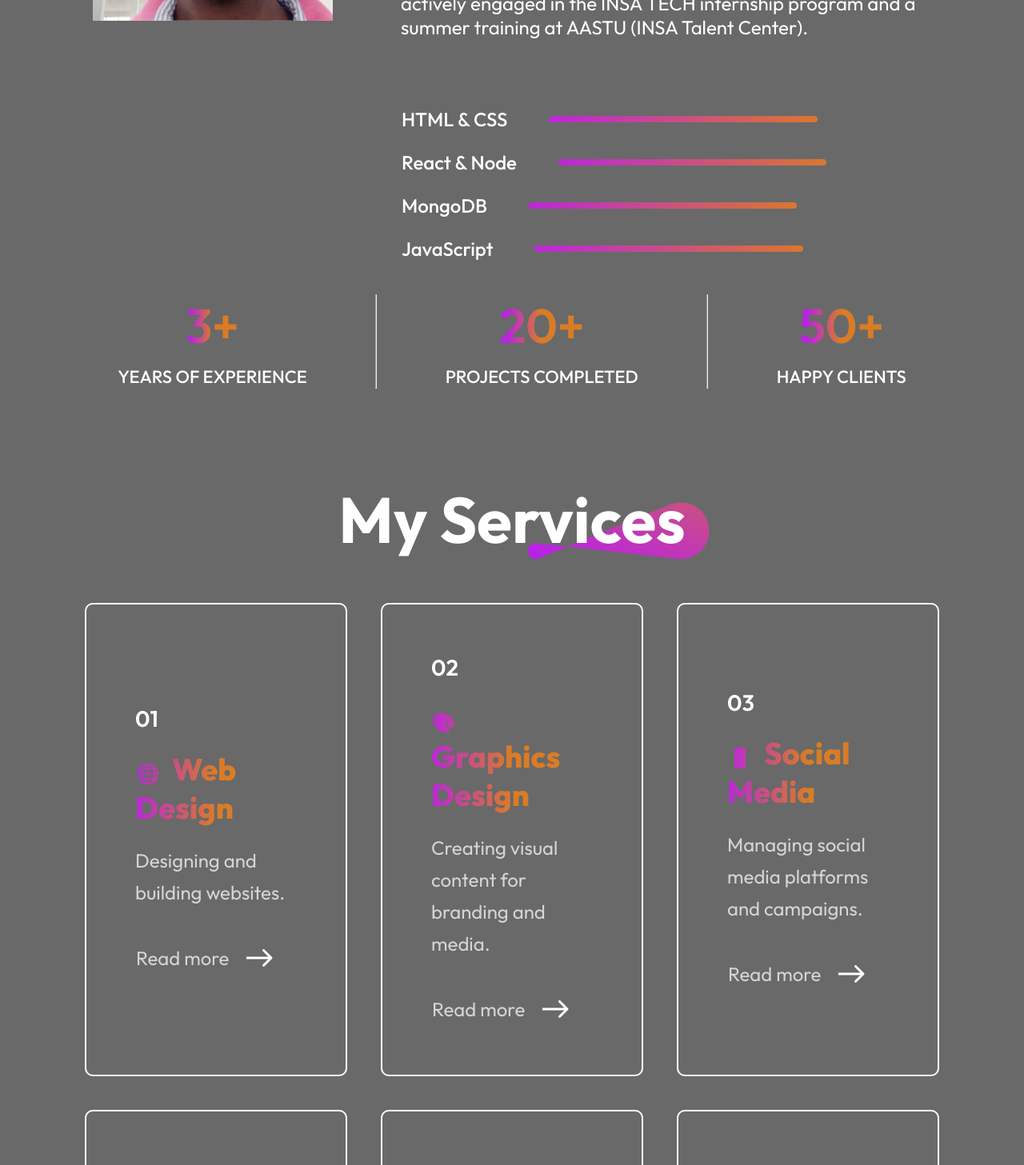
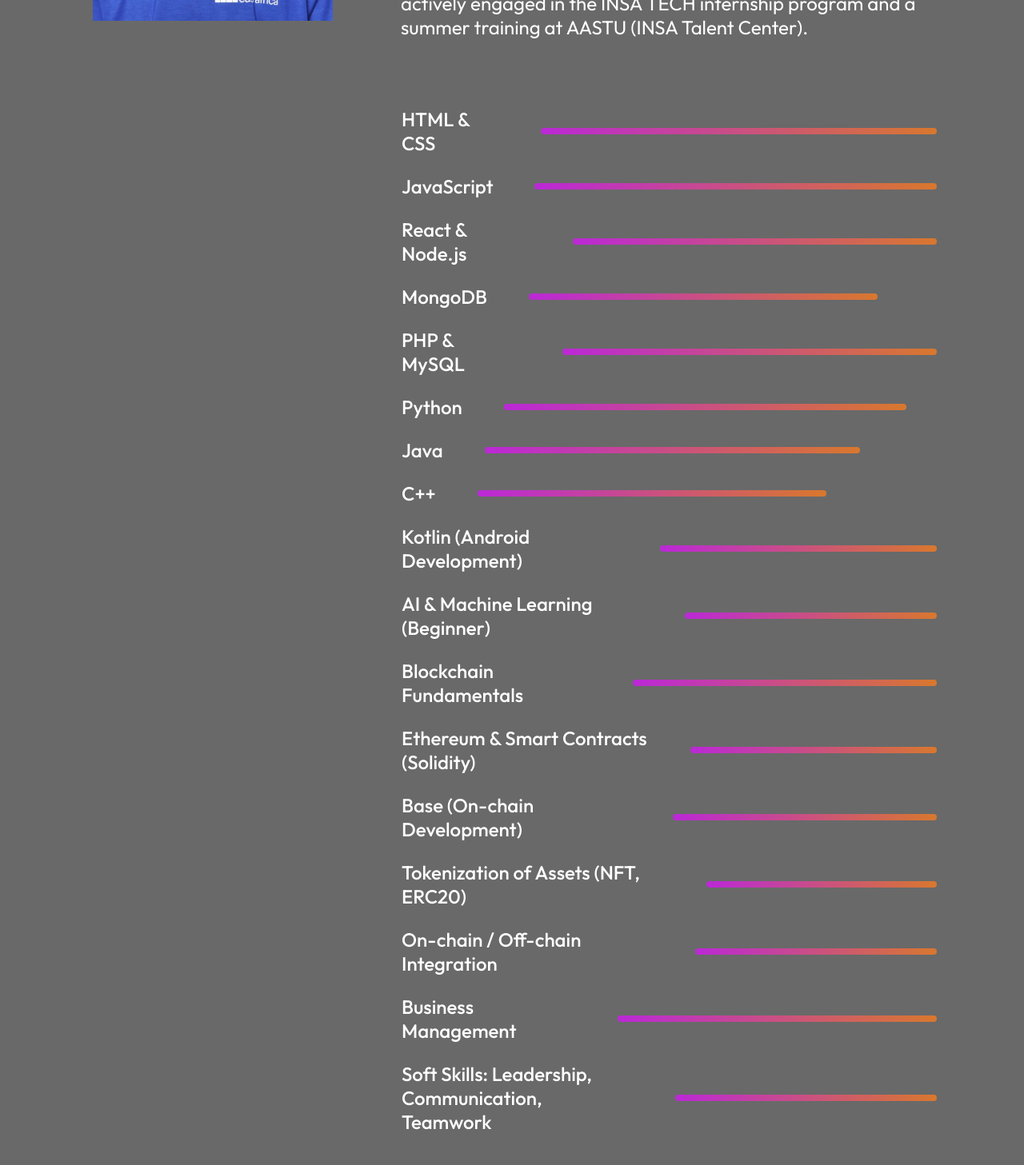
Before and after one commit to Gemtessa09/second, a React (Vite) app: page / in a window 1280 px wide. Shown: the part 1600-3057 px from the top of the page at 80% size. Built offline with nearby package versions, Linux system fonts and the light colour scheme.

Commit message:
Update About.jsx

```diff
--- a/src/components/About/About.jsx
+++ b/src/components/About/About.jsx
@@ -1,7 +1,7 @@
 import React from 'react';
 import './About.css';
 import theme_pattern from '../../assets/theme_pattern.svg'
-import profile_img from '../../assets/gAMTAA.jpg' // check file name is exact!
+import profile_img from '../../assets/gamtanew1.jpg' // check file name is exact!
 
 const About = () => {
   return (
@@ -28,14 +28,31 @@ const About = () => {
                 I am also actively engaged in the INSA TECH internship program and a summer training at AASTU (INSA Talent Center).</p>
           </div>
 
-          <div className="about-skills">
-            <div className="about-skill"> <p>HTML & CSS</p> <hr style={{ width: "50%" }} /> </div>
-            <div className="about-skill"> <p>React & Node </p> <hr style={{ width: "50%" }} /> </div>
-            <div className="about-skill"> <p>MongoDB </p> <hr style={{ width: "50%" }} /> </div>
-            <div className="about-skill"> <p>JavaScript</p> <hr style={{ width: "50%" }} /> </div>
-          </div>
-        </div>
-      </div>
+    <div className="about-skills">
+  <div className="about-skill"> <p>HTML & CSS</p> <hr style={{ width: "80%" }} /> </div>
+  <div className="about-skill"> <p>JavaScript</p> <hr style={{ width: "75%" }} /> </div>
+  <div className="about-skill"> <p>React & Node.js</p> <hr style={{ width: "70%" }} /> </div>
+  <div className="about-skill"> <p>MongoDB</p> <hr style={{ width: "65%" }} /> </div>
+  <div className="about-skill"> <p>PHP & MySQL</p> <hr style={{ width: "70%" }} /> </div>
+  <div className="about-skill"> <p>Python</p> <hr style={{ width: "75%" }} /> </div>
+  <div className="about-skill"> <p>Java</p> <hr style={{ width: "70%" }} /> </div>
+  <div className="about-skill"> <p>C++</p> <hr style={{ width: "65%" }} /> </div>
+  <div className="about-skill"> <p>Kotlin (Android Development)</p> <hr style={{ width: "60%" }} /> </div>
+  <div className="about-skill"> <p>AI & Machine Learning (Beginner)</p> <hr style={{ width: "55%" }} /> </div>
+
+  {/* ✅ Blockchain Skills */}
+  <div className="about-skill"> <p>Blockchain Fundamentals</p> <hr style={{ width: "65%" }} /> </div>
+  <div className="about-skill"> <p>Ethereum & Smart Contracts (Solidity)</p> <hr style={{ width: "60%" }} /> </div>
+  <div className="about-skill"> <p>Base (On-chain Development)</p> <hr style={{ width: "55%" }} /> </div>
+  <div className="about-skill"> <p>Tokenization of Assets (NFT, ERC20)</p> <hr style={{ width: "50%" }} /> </div>
+  <div className="about-skill"> <p>On-chain / Off-chain Integration</p> <hr style={{ width: "50%" }} /> </div>
+
+  <div className="about-skill"> <p>Business Management</p> <hr style={{ width: "65%" }} /> </div>
+  <div className="about-skill"> <p>Soft Skills: Leadership, Communication, Teamwork</p> <hr style={{ width: "90%" }} /> </div>
+</div>
+
+ </div>
+   </div>
 
       <div className="about-achievements">
         <div className="about-achievement">
```
